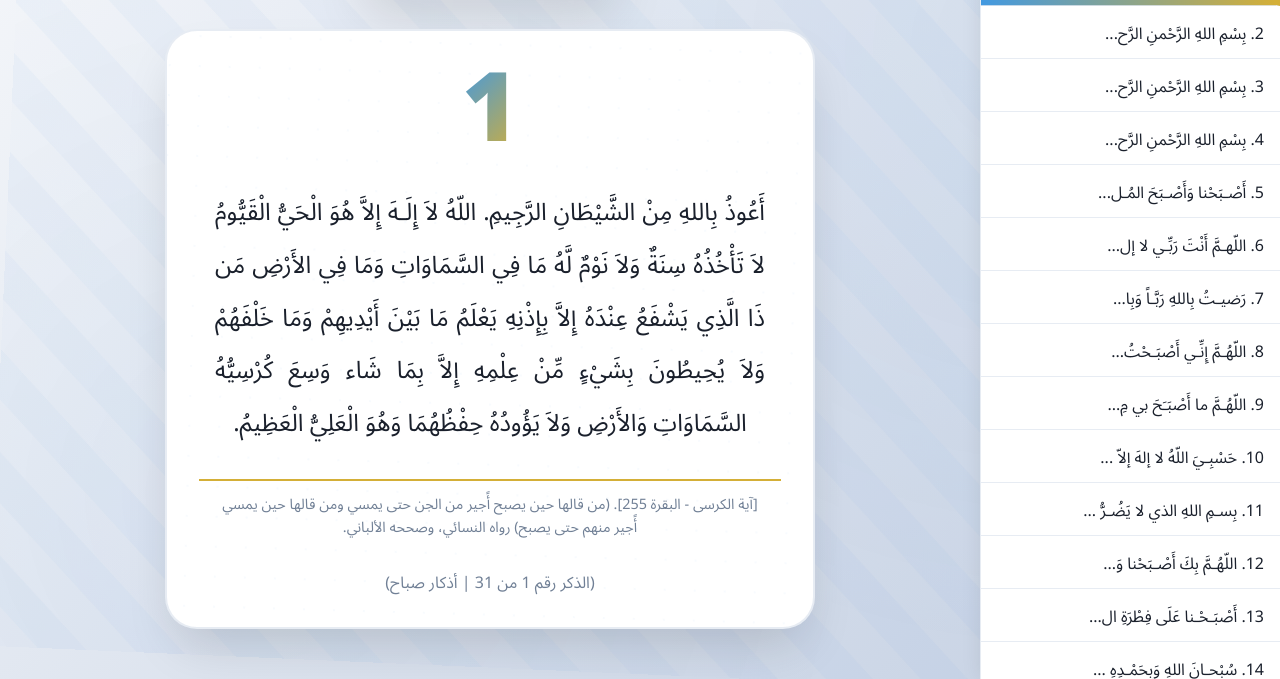
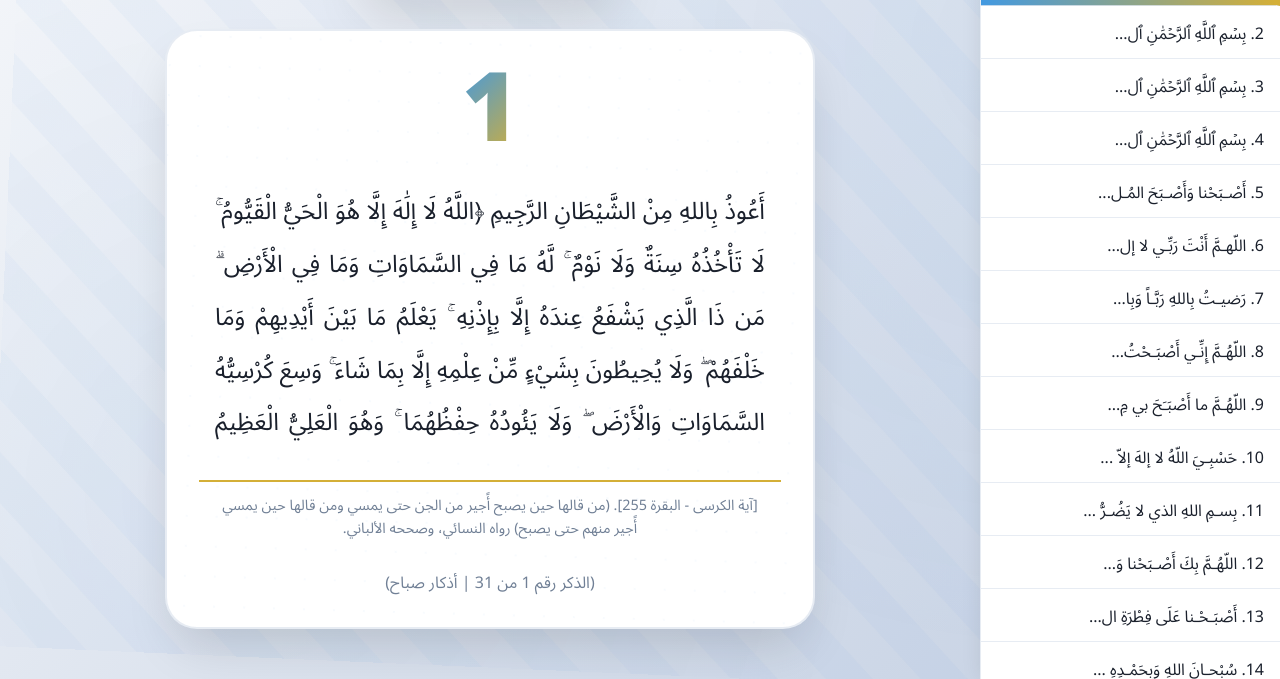
Before and after one commit to smasemt8791/Athkar_counter, a plain HTML site: page index.html in a window 1280 px wide. Shown: the part 121-800 px from the top of the page. Drawn offline with nearby package versions, Linux system fonts and the light colour scheme.

Commit message:
Add files via upload

```diff
--- a/index.html
+++ b/index.html
@@ -599,10 +599,10 @@
         // Data for Azkar (Morning and Evening combined)
         const allAzkarData = [
   // --- Morning Azkar ---
-            { text: "أَعُوذُ بِاللهِ مِنْ الشَّيْطَانِ الرَّجِيمِ. اللّهُ لاَ إِلَـهَ إِلاَّ هُوَ الْحَيُّ الْقَيُّومُ لاَ تَأْخُذُهُ سِنَةٌ وَلاَ نَوْمٌ لَّهُ مَا فِي السَّمَاوَاتِ وَمَا فِي الأَرْضِ مَن ذَا الَّذِي يَشْفَعُ عِنْدَهُ إِلاَّ بِإِذْنِهِ يَعْلَمُ مَا بَيْنَ أَيْدِيهِمْ وَمَا خَلْفَهُمْ وَلاَ يُحِيطُونَ بِشَيْءٍ مِّنْ عِلْمِهِ إِلاَّ بِمَا شَاء وَسِعَ كُرْسِيُّهُ السَّمَاوَاتِ وَالأَرْضِ وَلاَ يَؤُودُهُ حِفْظُهُمَا وَهُوَ الْعَلِيُّ الْعَظِيمُ.", initialCount: 1, type: "صباح", source: "[آية الكرسى - البقرة 255]. (من قالها حين يصبح أًجير من الجن حتى يمسي ومن قالها حين يمسي أًجير منهم حتى يصبح) رواه النسائي، وصححه الألباني." },
-            { text: "بِسْمِ اللهِ الرَّحْمنِ الرَّحِيم. قُلْ هُوَ ٱللَّهُ أَحَدٌ، ٱللَّهُ ٱلصَّمَدُ، لَمْ يَلِدْ وَلَمْ يُولَدْ، وَلَمْ يَكُن لَّهُۥ كُفُوًا أَحَدٌۢ. ", initialCount: 3, type: "صباح", source: "جاء في الحديث من رواية عبدالله بن خبيب قال (خرجنا في ليلةِ مطرٍ وظلمةٍ شديدةٍ فطلبَ رسولُ اللَّهِ صلَّى اللهُ عليهِ وسلَّمَ فأدركناهُ فقالَ قل قلتُ ما أقولُ قالَ {قُلْ هُوَ اللَّهُ أَحَدٌ} والمعوِّذتينِ حينَ تصبحُ وحينَ تمسي ثلاثَ مرَّاتٍ تكفيكَ من كلِّ شيءٍ - أخرجه أبو داود (5082)، والترمذي (3575)، وابن أبي عاصم في ((الآحاد والمثاني)) (2572) واللفظ لهم، والنسائي (5428) بنحوه." },
-            { text: "بِسْمِ اللهِ الرَّحْمنِ الرَّحِيم. قُلْ أَعُوذُ بِرَبِّ ٱلْفَلَقِ، مِن شَرِّ مَا خَلَقَ، وَمِن شَرِّ غَاسِقٍ إِذَا وَقَبَ، وَمِن شَرِّ ٱلنَّفَّٰثَٰتِ فِى ٱلْعُقَدِ، وَمِن شَرِّ حَاسِدٍ إِذَا حَسَدَ. ", initialCount: 3, type: "صباح", source: "جاء في الحديث من رواية عبدالله بن خبيب قال (خرجنا في ليلةِ مطرٍ وظلمةٍ شديدةٍ فطلبَ رسولُ اللَّهِ صلَّى اللهُ عليهِ وسلَّمَ فأدركناهُ فقالَ قل قلتُ ما أقولُ قالَ {قُلْ هُوَ اللَّهُ أَحَدٌ} والمعوِّذتينِ حينَ تصبحُ وحينَ تمسي ثلاثَ مرَّاتٍ تكفيكَ من كلِّ شيءٍ - أخرجه أبو داود (5082)، والترمذي (3575)، وابن أبي عاصم في ((الآحاد والمثاني)) (2572) واللفظ لهم، والنسائي (5428) بنحوه." },
-            { text: "بِسْمِ اللهِ الرَّحْمنِ الرَّحِيم. قُلْ أَعُوذُ بِرَبِّ ٱلنَّاسِ، مَلِكِ ٱلنَّاسِ، إِلَٰهِ ٱلنَّاسِ، مِن شَرِّ ٱلْوَسْوَاسِ ٱلْخَنَّاسِ، ٱلَّذِى يُوَسْوِسُ فِى صُدُورِ ٱلنَّاسِ، مِنَ ٱلْجِنَّةِ وَٱلنَّاسِ. ", initialCount: 3, type: "صباح", source: "جاء في الحديث من رواية عبدالله بن خبيب قال (خرجنا في ليلةِ مطرٍ وظلمةٍ شديدةٍ فطلبَ رسولُ اللَّهِ صلَّى اللهُ عليهِ وسلَّمَ فأدركناهُ فقالَ قل قلتُ ما أقولُ قالَ {قُلْ هُوَ اللَّهُ أَحَدٌ} والمعوِّذتينِ حينَ تصبحُ وحينَ تمسي ثلاثَ مرَّاتٍ تكفيكَ من كلِّ شيءٍ - أخرجه أبو داود (5082)، والترمذي (3575)، وابن أبي عاصم في ((الآحاد والمثاني)) (2572) واللفظ لهم، والنسائي (5428) بنحوه." },
+            { text: "أَعُوذُ بِاللهِ مِنْ الشَّيْطَانِ الرَّجِيمِ ﴿اللَّهُ لَا إِلَٰهَ إِلَّا هُوَ الْحَيُّ الْقَيُّومُ ۚ لَا تَأْخُذُهُ سِنَةٌ وَلَا نَوْمٌ ۚ لَّهُ مَا فِي السَّمَاوَاتِ وَمَا فِي الْأَرْضِ ۗ مَن ذَا الَّذِي يَشْفَعُ عِندَهُ إِلَّا بِإِذْنِهِ ۚ يَعْلَمُ مَا بَيْنَ أَيْدِيهِمْ وَمَا خَلْفَهُمْ ۖ وَلَا يُحِيطُونَ بِشَيْءٍ مِّنْ عِلْمِهِ إِلَّا بِمَا شَاءَ ۚ وَسِعَ كُرْسِيُّهُ السَّمَاوَاتِ وَالْأَرْضَ ۖ وَلَا يَئُودُهُ حِفْظُهُمَا ۚ وَهُوَ الْعَلِيُّ الْعَظِيمُ (255)﴾", initialCount: 1, type: "صباح", source: "[آية الكرسى - البقرة 255]. (من قالها حين يصبح أًجير من الجن حتى يمسي ومن قالها حين يمسي أًجير منهم حتى يصبح) رواه النسائي، وصححه الألباني." },
+            { text: "بِسۡمِ ٱللَّهِ ٱلرَّحۡمَٰنِ ٱلرَّحِيمِ ﴿قُلْ هُوَ اللَّهُ أَحَدٌ (1) اللَّهُ الصَّمَدُ (2) لَمْ يَلِدْ وَلَمْ يُولَدْ (3) وَلَمْ يَكُن لَّهُ كُفُوًا أَحَدٌ (4)﴾ ", initialCount: 3, type: "صباح", source: "جاء في الحديث من رواية عبدالله بن خبيب قال (خرجنا في ليلةِ مطرٍ وظلمةٍ شديدةٍ فطلبَ رسولُ اللَّهِ صلَّى اللهُ عليهِ وسلَّمَ فأدركناهُ فقالَ قل قلتُ ما أقولُ قالَ {قُلْ هُوَ اللَّهُ أَحَدٌ} والمعوِّذتينِ حينَ تصبحُ وحينَ تمسي ثلاثَ مرَّاتٍ تكفيكَ من كلِّ شيءٍ - أخرجه أبو داود (5082)، والترمذي (3575)، وابن أبي عاصم في ((الآحاد والمثاني)) (2572) واللفظ لهم، والنسائي (5428) بنحوه." },
+            { text: "بِسۡمِ ٱللَّهِ ٱلرَّحۡمَٰنِ ٱلرَّحِيمِ ﴿قُلْ أَعُوذُ بِرَبِّ الْفَلَقِ (1) مِن شَرِّ مَا خَلَقَ (2) وَمِن شَرِّ غَاسِقٍ إِذَا وَقَبَ (3) وَمِن شَرِّ النَّفَّاثَاتِ فِي الْعُقَدِ (4) وَمِن شَرِّ حَاسِدٍ إِذَا حَسَدَ (5)﴾ ", initialCount: 3, type: "صباح", source: "جاء في الحديث من رواية عبدالله بن خبيب قال (خرجنا في ليلةِ مطرٍ وظلمةٍ شديدةٍ فطلبَ رسولُ اللَّهِ صلَّى اللهُ عليهِ وسلَّمَ فأدركناهُ فقالَ قل قلتُ ما أقولُ قالَ {قُلْ هُوَ اللَّهُ أَحَدٌ} والمعوِّذتينِ حينَ تصبحُ وحينَ تمسي ثلاثَ مرَّاتٍ تكفيكَ من كلِّ شيءٍ - أخرجه أبو داود (5082)، والترمذي (3575)، وابن أبي عاصم في ((الآحاد والمثاني)) (2572) واللفظ لهم، والنسائي (5428) بنحوه." },
+            { text: "بِسۡمِ ٱللَّهِ ٱلرَّحۡمَٰنِ ٱلرَّحِيمِ ﴿قُلْ أَعُوذُ بِرَبِّ النَّاسِ (1) مَلِكِ النَّاسِ (2) إِلَٰهِ النَّاسِ (3) مِن شَرِّ الْوَسْوَاسِ الْخَنَّاسِ (4) الَّذِي يُوَسْوِسُ فِي صُدُورِ النَّاسِ (5) مِنَ الْجِنَّةِ وَالنَّاسِ (6)﴾ ", initialCount: 3, type: "صباح", source: "جاء في الحديث من رواية عبدالله بن خبيب قال (خرجنا في ليلةِ مطرٍ وظلمةٍ شديدةٍ فطلبَ رسولُ اللَّهِ صلَّى اللهُ عليهِ وسلَّمَ فأدركناهُ فقالَ قل قلتُ ما أقولُ قالَ {قُلْ هُوَ اللَّهُ أَحَدٌ} والمعوِّذتينِ حينَ تصبحُ وحينَ تمسي ثلاثَ مرَّاتٍ تكفيكَ من كلِّ شيءٍ - أخرجه أبو داود (5082)، والترمذي (3575)، وابن أبي عاصم في ((الآحاد والمثاني)) (2572) واللفظ لهم، والنسائي (5428) بنحوه." },
             { text: "أَصْـبَحْنا وَأَصْـبَحَ المُـلْكُ لله وَالحَمدُ لله ، لا إلهَ إلاّ اللّهُ وَحدَهُ لا شَريكَ لهُ، لهُ المُـلكُ ولهُ الحَمْـد، وهُوَ على كلّ شَيءٍ قدير ، رَبِّ أسْـأَلُـكَ خَـيرَ ما في هـذا اليوم وَخَـيرَ ما بَعْـدَه ، وَأَعـوذُ بِكَ مِنْ شَـرِّ ما في هـذا اليوم وَشَرِّ ما بَعْـدَه، رَبِّ أَعـوذُبِكَ مِنَ الْكَسَـلِ وَسـوءِ الْكِـبَر ، رَبِّ أَعـوذُ بِكَ مِنْ عَـذابٍ في النّـارِ وَعَـذابٍ في القَـبْر.", initialCount: 1, type: "صباح", source: "رواه مسلم من حديث عبدالله بن مسعود رضي الله عنه (2723).  من أفراد مسلم على البخاري." },
             { text: "اللّهـمَّ أَنْتَ رَبِّـي لا إلهَ إلاّ أَنْتَ ، خَلَقْتَنـي وَأَنا عَبْـدُك ، وَأَنا عَلـى عَهْـدِكَ وَوَعْـدِكَ ما اسْتَـطَعْـت ، أَعـوذُبِكَ مِنْ شَـرِّ ما صَنَـعْت ، أَبـوءُ لَـكَ بِنِعْـمَتِـكَ عَلَـيَّ وَأَبـوءُ بِذَنْـبي فَاغْفـِرْ لي فَإِنَّـهُ لا يَغـْفِرُ الذُّنـوبَ إِلاّ أَنْتَ .", initialCount: 1, type: "صباح", source: "من قالَها حينَ يصبحُ موقنًا بِها فماتَ من يومه دخلَ الجنَّةَ ومن قالَها حينَ يمسي موقنًا بِها فَماتَ من ليلتِهِ دخلَ الجنَّةَ - أخرجه البخاري" },
             { text: "رَضيـتُ بِاللهِ رَبَّـاً وَبِالإسْلامِ ديـناً وَبِمُحَـمَّدٍ صلى الله عليه وسلم نَبِيّـاً. ", initialCount: 3, type: "صباح", source: "في الحديث أن من قالها حين يصبح وحين يمسى كان حقا على الله أن يرضيه يوم القيامة. أخرجه النسائي في ((السنن الكبرى)) (9832)، وأحمد (23111) واللفظ له، وعند ابي داوود  واللفظ لمسلم قال وجبت له الجنة." },
@@ -633,11 +633,11 @@
 
 
             // --- Evening Azkar ---
-            { text: "أَعُوذُ بِاللهِ مِنْ الشَّيْطَانِ الرَّجِيمِ. اللّهُ لاَ إِلَـهَ إِلاَّ هُوَ الْحَيُّ الْقَيُّومُ لاَ تَأْخُذُهُ سِنَةٌ وَلاَ نَوْمٌ لَّهُ مَا فِي السَّمَاوَاتِ وَمَا فِي الأَرْضِ مَن ذَا الَّذِي يَشْفَعُ عِنْدَهُ إِلاَّ بِإِذْنِهِ يَعْلَمُ مَا بَيْنَ أَيْدِيهِمْ وَمَا خَلْفَهُمْ وَلاَ يُحِيطُونَ بِشَيْءٍ مِّنْ عِلْمِهِ إِلاَّ بِمَا شَاء وَسِعَ كُرْسِيُّهُ السَّمَاوَاتِ وَالأَرْضِ وَلاَ يَؤُودُهُ حِفْظُهُمَا وَهُوَ الْعَلِيُّ الْعَظِيمُ.", initialCount: 1, type: "مساء", source: "[آية الكرسى - البقرة 255]. (من قالها حين يصبح أًجير من الجن حتى يمسي ومن قالها حين يمسي أًجير منهم حتى يصبح) رواه النسائي، وصححه الألباني." },
-            { text: "أَعُوذُ بِاللهِ مِنْ الشَّيْطَانِ الرَّجِيمِ. آمَنَ الرَّسُولُ بِمَا أُنْزِلَ إِلَيْهِ مِنْ رَبِّهِ وَالْمُؤْمِنُونَ ۚ ... إلى آخر سورة البقرة.", initialCount: 1, type: "مساء", source: "روى البخاري في صحيحة من رواية أبي مسعود عقبة بن عمرو حديث (الآيَتانِ مِن آخِرِ سُورَةِ البَقَرَةِ، مَن قَرَأَهُما في لَيْلَةٍ كَفَتاهُ.) أخرجه البخاري (4008)، ومسلم (807)." },
-            { text: "بِسْمِ اللهِ الرَّحْمنِ الرَّحِيم. قُلْ هُوَ ٱللَّهُ أَحَدٌ، ٱللَّهُ ٱلصَّمَدُ، لَمْ يَلِدْ وَلَمْ يُولَدْ، وَلَمْ يَكُن لَّهُۥ كُفُوًا أَحَدٌۢ. ", initialCount: 3, type: "مساء", source: "جاء في الحديث من رواية عبدالله بن خبيب قال (خرجنا في ليلةِ مطرٍ وظلمةٍ شديدةٍ فطلبَ رسولُ اللَّهِ صلَّى اللهُ عليهِ وسلَّمَ فأدركناهُ فقالَ قل قلتُ ما أقولُ قالَ {قُلْ هُوَ اللَّهُ أَحَدٌ} والمعوِّذتينِ حينَ تصبحُ وحينَ تمسي ثلاثَ مرَّاتٍ تكفيكَ من كلِّ شيءٍ - أخرجه أبو داود (5082)، والترمذي (3575)، وابن أبي عاصم في ((الآحاد والمثاني)) (2572) واللفظ لهم، والنسائي (5428) بنحوه." },
-            { text: "بِسْمِ اللهِ الرَّحْمنِ الرَّحِيم. قُلْ أَعُوذُ بِرَبِّ ٱلْفَلَقِ، مِن شَرِّ مَا خَلَقَ، وَمِن شَرِّ غَاسِقٍ إِذَا وَقَبَ، وَمِن شَرِّ ٱلنَّفَّٰثَٰتِ فِى ٱلْعُقَدِ، وَمِن شَرِّ حَاسِدٍ إِذَا حَسَدَ. ", initialCount: 3, type: "مساء", source: "جاء في الحديث من رواية عبدالله بن خبيب قال (خرجنا في ليلةِ مطرٍ وظلمةٍ شديدةٍ فطلبَ رسولُ اللَّهِ صلَّى اللهُ عليهِ وسلَّمَ فأدركناهُ فقالَ قل قلتُ ما أقولُ قالَ {قُلْ هُوَ اللَّهُ أَحَدٌ} والمعوِّذتينِ حينَ تصبحُ وحينَ تمسي ثلاثَ مرَّاتٍ تكفيكَ من كلِّ شيءٍ - أخرجه أبو داود (5082)، والترمذي (3575)، وابن أبي عاصم في ((الآحاد والمثاني)) (2572) واللفظ لهم، والنسائي (5428) بنحوه." },
-            { text: "بِسْمِ اللهِ الرَّحْمنِ الرَّحِيم. قُلْ أَعُوذُ بِرَبِّ ٱلنَّاسِ، مَلِكِ ٱلنَّاسِ، إِلَٰهِ ٱلنَّاسِ، مِن شَرِّ ٱلْوَسْوَاسِ ٱلْخَنَّاسِ، ٱلَّذِى يُوَسْوِسُ فِى صُدُورِ ٱلنَّاسِ، مِنَ ٱلْجِنَّةِ وَٱلنَّاسِ. ", initialCount: 3, type: "مساء", source: "جاء في الحديث من رواية عبدالله بن خبيب قال (خرجنا في ليلةِ مطرٍ وظلمةٍ شديدةٍ فطلبَ رسولُ اللَّهِ صلَّى اللهُ عليهِ وسلَّمَ فأدركناهُ فقالَ قل قلتُ ما أقولُ قالَ {قُلْ هُوَ اللَّهُ أَحَدٌ} والمعوِّذتينِ حينَ تصبحُ وحينَ تمسي ثلاثَ مرَّاتٍ تكفيكَ من كلِّ شيءٍ - أخرجه أبو داود (5082)، والترمذي (3575)، وابن أبي عاصم في ((الآحاد والمثاني)) (2572) واللفظ لهم، والنسائي (5428) بنحوه." },
+            { text: "أَعُوذُ بِاللهِ مِنْ الشَّيْطَانِ الرَّجِيمِ ﴿اللَّهُ لَا إِلَٰهَ إِلَّا هُوَ الْحَيُّ الْقَيُّومُ ۚ لَا تَأْخُذُهُ سِنَةٌ وَلَا نَوْمٌ ۚ لَّهُ مَا فِي السَّمَاوَاتِ وَمَا فِي الْأَرْضِ ۗ مَن ذَا الَّذِي يَشْفَعُ عِندَهُ إِلَّا بِإِذْنِهِ ۚ يَعْلَمُ مَا بَيْنَ أَيْدِيهِمْ وَمَا خَلْفَهُمْ ۖ وَلَا يُحِيطُونَ بِشَيْءٍ مِّنْ عِلْمِهِ إِلَّا بِمَا شَاءَ ۚ وَسِعَ كُرْسِيُّهُ السَّمَاوَاتِ وَالْأَرْضَ ۖ وَلَا يَئُودُهُ حِفْظُهُمَا ۚ وَهُوَ الْعَلِيُّ الْعَظِيمُ (255)﴾", initialCount: 1, type: "مساء", source: "[آية الكرسى - البقرة 255]. (من قالها حين يصبح أًجير من الجن حتى يمسي ومن قالها حين يمسي أًجير منهم حتى يصبح) رواه النسائي، وصححه الألباني." },
+            { text: "أَعُوذُ بِاللهِ مِنْ الشَّيْطَانِ الرَّجِيمِ ﴿ آمَنَ الرَّسُولُ بِمَا أُنزِلَ إِلَيْهِ مِن رَّبِّهِ وَالْمُؤْمِنُونَ ۚ كُلٌّ آمَنَ بِاللَّهِ وَمَلَائِكَتِهِ وَكُتُبِهِ وَرُسُلِهِ لَا نُفَرِّقُ بَيْنَ أَحَدٍ مِّن رُّسُلِهِ ۚ وَقَالُوا سَمِعْنَا وَأَطَعْنَا ۖ غُفْرَانَكَ رَبَّنَا وَإِلَيْكَ الْمَصِيرُ (285) لَا يُكَلِّفُ اللَّهُ نَفْسًا إِلَّا وُسْعَهَا ۚ لَهَا مَا كَسَبَتْ وَعَلَيْهَا مَا اكْتَسَبَتْ ۗ رَبَّنَا لَا تُؤَاخِذْنَا إِن نَّسِينَا أَوْ أَخْطَأْنَا ۚ رَبَّنَا وَلَا تَحْمِلْ عَلَيْنَا إِصْرًا كَمَا حَمَلْتَهُ عَلَى الَّذِينَ مِن قَبْلِنَا ۚ رَبَّنَا وَلَا تُحَمِّلْنَا مَا لَا طَاقَةَ لَنَا بِهِ ۖ وَاعْفُ عَنَّا وَاغْفِرْ لَنَا وَارْحَمْنَا ۚ أَنتَ مَوْلَانَا فَانصُرْنَا عَلَى الْقَوْمِ الْكَافِرِينَ (286)﴾", initialCount: 1, type: "مساء", source: "روى البخاري في صحيحة من رواية أبي مسعود عقبة بن عمرو حديث (الآيَتانِ مِن آخِرِ سُورَةِ البَقَرَةِ، مَن قَرَأَهُما في لَيْلَةٍ كَفَتاهُ.) أخرجه البخاري (4008)، ومسلم (807)." },
+            { text: "بِسۡمِ ٱللَّهِ ٱلرَّحۡمَٰنِ ٱلرَّحِيمِ ﴿قُلْ هُوَ اللَّهُ أَحَدٌ (1) اللَّهُ الصَّمَدُ (2) لَمْ يَلِدْ وَلَمْ يُولَدْ (3) وَلَمْ يَكُن لَّهُ كُفُوًا أَحَدٌ (4)﴾ ", initialCount: 3, type: "مساء", source: "جاء في الحديث من رواية عبدالله بن خبيب قال (خرجنا في ليلةِ مطرٍ وظلمةٍ شديدةٍ فطلبَ رسولُ اللَّهِ صلَّى اللهُ عليهِ وسلَّمَ فأدركناهُ فقالَ قل قلتُ ما أقولُ قالَ {قُلْ هُوَ اللَّهُ أَحَدٌ} والمعوِّذتينِ حينَ تصبحُ وحينَ تمسي ثلاثَ مرَّاتٍ تكفيكَ من كلِّ شيءٍ - أخرجه أبو داود (5082)، والترمذي (3575)، وابن أبي عاصم في ((الآحاد والمثاني)) (2572) واللفظ لهم، والنسائي (5428) بنحوه." },
+            { text: "بِسۡمِ ٱللَّهِ ٱلرَّحۡمَٰنِ ٱلرَّحِيمِ ﴿قُلْ أَعُوذُ بِرَبِّ الْفَلَقِ (1) مِن شَرِّ مَا خَلَقَ (2) وَمِن شَرِّ غَاسِقٍ إِذَا وَقَبَ (3) وَمِن شَرِّ النَّفَّاثَاتِ فِي الْعُقَدِ (4) وَمِن شَرِّ حَاسِدٍ إِذَا حَسَدَ (5)﴾ ", initialCount: 3, type: "مساء", source: "جاء في الحديث من رواية عبدالله بن خبيب قال (خرجنا في ليلةِ مطرٍ وظلمةٍ شديدةٍ فطلبَ رسولُ اللَّهِ صلَّى اللهُ عليهِ وسلَّمَ فأدركناهُ فقالَ قل قلتُ ما أقولُ قالَ {قُلْ هُوَ اللَّهُ أَحَدٌ} والمعوِّذتينِ حينَ تصبحُ وحينَ تمسي ثلاثَ مرَّاتٍ تكفيكَ من كلِّ شيءٍ - أخرجه أبو داود (5082)، والترمذي (3575)، وابن أبي عاصم في ((الآحاد والمثاني)) (2572) واللفظ لهم، والنسائي (5428) بنحوه." },
+            { text: "بِسۡمِ ٱللَّهِ ٱلرَّحۡمَٰنِ ٱلرَّحِيمِ ﴿قُلْ أَعُوذُ بِرَبِّ النَّاسِ (1) مَلِكِ النَّاسِ (2) إِلَٰهِ النَّاسِ (3) مِن شَرِّ الْوَسْوَاسِ الْخَنَّاسِ (4) الَّذِي يُوَسْوِسُ فِي صُدُورِ النَّاسِ (5) مِنَ الْجِنَّةِ وَالنَّاسِ (6)﴾ ", initialCount: 3, type: "مساء", source: "جاء في الحديث من رواية عبدالله بن خبيب قال (خرجنا في ليلةِ مطرٍ وظلمةٍ شديدةٍ فطلبَ رسولُ اللَّهِ صلَّى اللهُ عليهِ وسلَّمَ فأدركناهُ فقالَ قل قلتُ ما أقولُ قالَ {قُلْ هُوَ اللَّهُ أَحَدٌ} والمعوِّذتينِ حينَ تصبحُ وحينَ تمسي ثلاثَ مرَّاتٍ تكفيكَ من كلِّ شيءٍ - أخرجه أبو داود (5082)، والترمذي (3575)، وابن أبي عاصم في ((الآحاد والمثاني)) (2572) واللفظ لهم، والنسائي (5428) بنحوه." },
             { text: "أَمْسَيْـنا وَأَمْسـى المـلكُ لله وَالحَمدُ لله ، لا إلهَ إلاّ اللّهُ وَحدَهُ لا شَريكَ لهُ، لهُ المُـلكُ ولهُ الحَمْـد، وهُوَ على كلّ شَيءٍ قدير ، رَبِّ أسْـأَلُـكَ خَـيرَ ما في هـذهِ اللَّـيْلَةِ وَخَـيرَ ما بَعْـدَهـا ، وَأَعـوذُ بِكَ مِنْ شَـرِّ ما في هـذهِ اللَّـيْلةِ وَشَرِّ ما بَعْـدَهـا ، رَبِّ أَعـوذُبِكَ مِنَ الْكَسَـلِ وَسـوءِ الْكِـبَر ، رَبِّ أَعـوذُ بِكَ مِنْ عَـذابٍ في النّـارِ وَعَـذابٍ في القَـبْر.", initialCount: 1, type: "مساء", source: "رواه مسلم من حديث عبدالله بن مسعود رضي الله عنه (2723).  من أفراد مسلم على البخاري." },
             { text: "اللّهـمَّ أَنْتَ رَبِّـي لا إلهَ إلاّ أَنْتَ ، خَلَقْتَنـي وَأَنا عَبْـدُك ، وَأَنا عَلـى عَهْـدِكَ وَوَعْـدِكَ ما اسْتَـطَعْـت ، أَعـوذُبِكَ مِنْ شَـرِّ ما صَنَـعْت ، أَبـوءُ لَـكَ بِنِعْـمَتِـكَ عَلَـيَّ وَأَبـوءُ بِذَنْـبي فَاغْفـِرْ لي فَإِنَّـهُ لا يَغـْفِرُ الذُّنـوبَ إِلاّ أَنْتَ .", initialCount: 1, type: "مساء", source: "من قالَها حينَ يصبحُ موقنًا بِها فماتَ من يومه دخلَ الجنَّةَ ومن قالَها حينَ يمسي موقنًا بِها فَماتَ من ليلتِهِ دخلَ الجنَّةَ - أخرجه البخاري" },
             { text: "رَضيـتُ بِاللهِ رَبَّـاً وَبِالإسْلامِ ديـناً وَبِمُحَـمَّدٍ صلى الله عليه وسلم نَبِيّـاً. ", initialCount: 3, type: "مساء", source: "في الحديث أن من قالها حين يصبح وحين يمسى كان حقا على الله أن يرضيه يوم القيامة. أخرجه النسائي في ((السنن الكبرى)) (9832)، وأحمد (23111) واللفظ له، وعند ابي داوود  واللفظ لمسلم قال وجبت له الجنة." },
```
